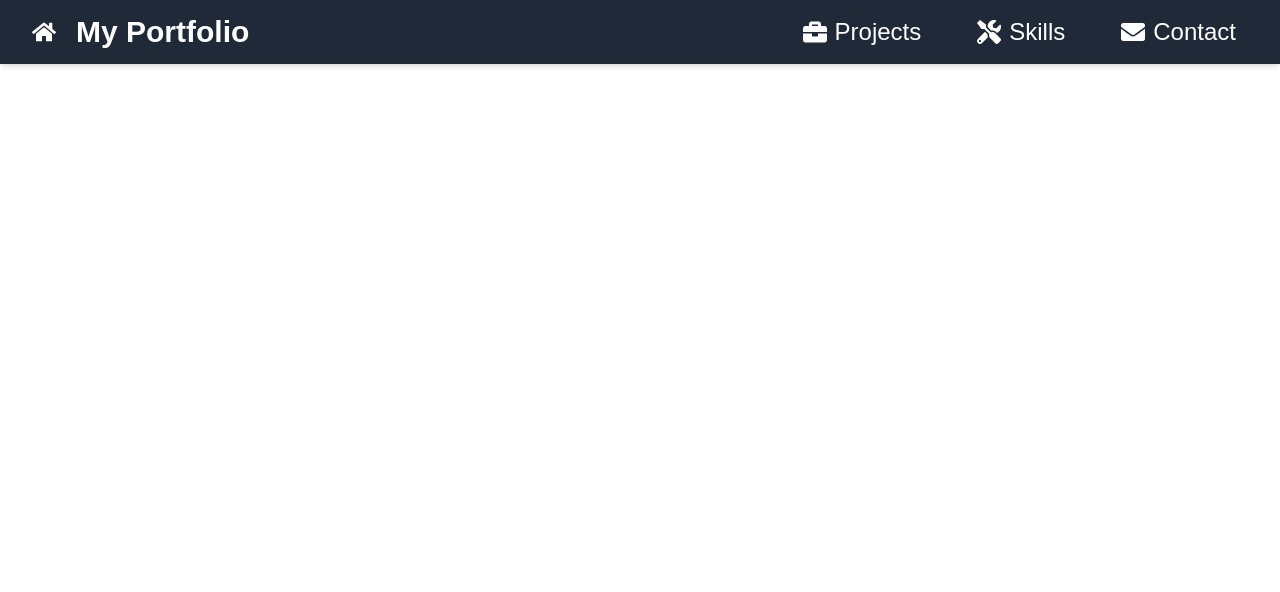
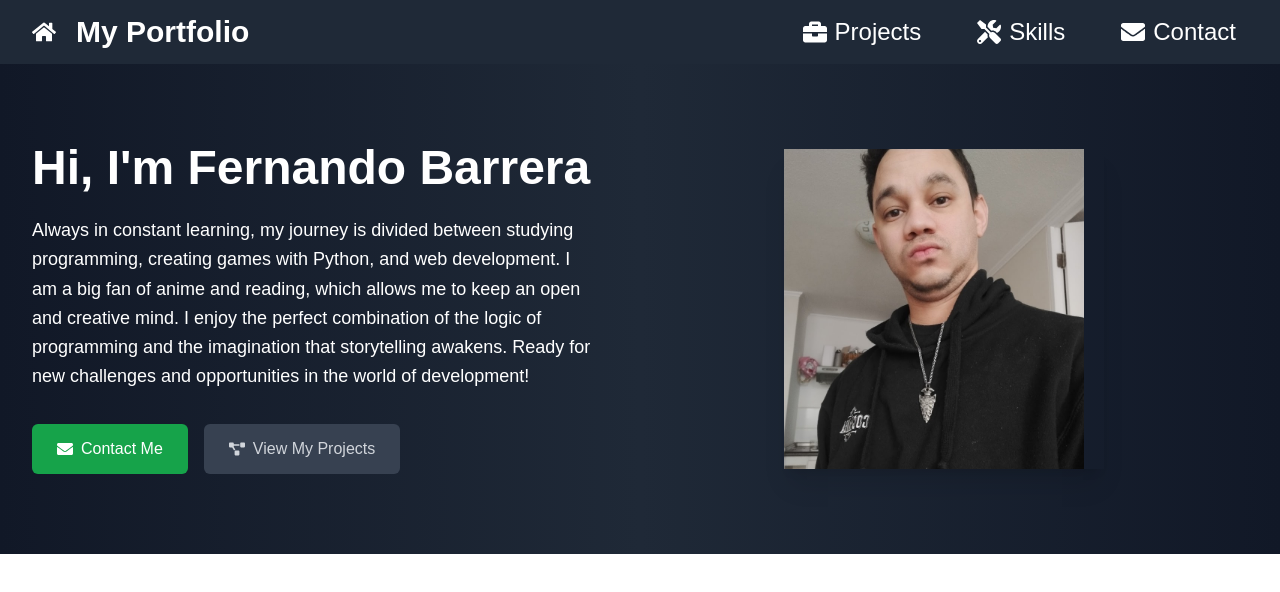
Before and after one commit to ferjbadev/ferjbadev.github.io, a Next.js app: page / in a window 1280 px wide. Shown: the top 592 px of the page. Built offline with nearby package versions, Linux system fonts and the light colour scheme.

Commit message:
Componente About

```diff
--- /dev/null
+++ b/src/app/components/About.tsx
@@ -0,0 +1,72 @@
+import Image from 'next/image'
+import Link from 'next/link'
+import { FaEnvelope, FaProjectDiagram } from 'react-icons/fa'
+
+const About = () => {
+    return (
+        // Sección principal del componente
+        <section id="about" className="bg-gradient-to-r from-gray-900 via-gray-800 to-gray-900 text-white py-20">
+            {/* Contenedor centrado horizontalmente con espaciado en los lados */}
+            <div className="container mx-auto px-4 sm:px-6 lg:px-8">
+                {/* Contenedor para organizar el contenido en columnas para pantallas grandes */}
+                <div className="flex flex-col lg:flex-row items-center justify-between">
+                    {/* Primer bloque: información personal y enlaces de contacto */}
+                    <div className="lg:w-1/2 lg:pr-12 mb-12 lg:mb-0">
+                        {/* Título principal */}
+                        <h1 className="text-4xl sm:text-5xl font-bold mb-6 animate-fade-in-up">
+                            Hi, I&apos;m Fernando Barrera
+                        </h1>
+
+                        {/* Párrafo de descripción */}
+                        <p className="text-lg mb-8 leading-relaxed animate-fade-in-up delay-200">
+                            Always in constant learning, my journey is divided between studying programming, creating games with Python, and web development.
+                            I am a big fan of anime and reading, which allows me to keep an open and creative mind.
+                            I enjoy the perfect combination of the logic of programming and the imagination that storytelling awakens.
+                            Ready for new challenges and opportunities in the world of development!
+                        </p>
+
+                        {/* Contenedor para los botones de contacto y proyectos */}
+                        <div className="flex flex-col sm:flex-row space-y-4 sm:space-y-0 sm:space-x-4">
+
+                            {/* Botón de Contacto */}
+                            <Link
+                                href="#contact"
+                                className="inline-flex items-center justify-center px-6 py-3 border border-transparent text-base font-medium rounded-md text-white bg-green-600 hover:bg-green-700 transition duration-300 ease-in-out transform hover:scale-105"
+                            >
+                                {/* Icono de sobre para el botón de contacto */}
+                                <FaEnvelope className="mr-2" />
+                                Contact Me
+                            </Link>
+
+                            {/* Botón de Proyectos */}
+                            <Link
+                                href="#projects"
+                                className="inline-flex items-center justify-center px-6 py-3 border border-transparent text-base font-medium rounded-md text-gray-300 bg-gray-700 hover:bg-gray-600 transition duration-300 ease-in-out transform hover:scale-105"
+                            >
+                                {/* Icono de diagrama para el botón de proyectos */}
+                                <FaProjectDiagram className="mr-2" />
+                                View My Projects
+                            </Link>
+                        </div>
+                    </div>
+
+                    {/* Segundo bloque: Imagen de perfil */}
+                    <div className="lg:w-1/2 flex justify-center">
+                        {/* Contenedor de la imagen con tamaño y sombra */}
+                        <div className="relative w-64 h-64 sm:w-80 sm:h-80 overflow-hidden shadow-xl animate-fade-in-up delay-400">
+                            {/* Componente de imagen */}
+                            <Image
+                                src="/foto.jpg"
+                                alt="Fernando Barrera"
+                                width={300} // Ancho de la imagen
+                                height={300} // Alto de la imagen
+                            />
+                        </div>
+                    </div>
+                </div>
+            </div>
+        </section>
+    )
+}
+
+export default About
--- a/src/app/components/Navbar.tsx
+++ b/src/app/components/Navbar.tsx
@@ -19,7 +19,7 @@ export default function Navbar() {
                         {/* Ícono de Inicio al lado del nombre del portafolio */}
                         <FaHome className="text-white text-2xl" />
                         <Link href="/">
-                            <span className="text-3xl font-bold text-white hover:bg-gray-700 px-3 py-2 rounded-md transition duration-300">
+                            <span className="text-3xl font-bold text-white hover:bg-gray-700 px-3 py-2 rounded-md transition duration-300 hover:scale-105">
                                 My Portfolio
                             </span>
                         </Link>
@@ -29,19 +29,19 @@ export default function Navbar() {
                     <nav className="hidden md:flex space-x-8">
                         {/* Enlace a 'Projects' con ícono y texto */}
                         <Link href="#projects">
-                            <span className="flex items-center text-white hover:bg-gray-700 px-3 py-2 rounded-md text-2xl font-medium transition duration-300">
+                            <span className="flex items-center text-white hover:bg-gray-700 px-3 py-2 rounded-md text-2xl font-medium transition duration-300 hover:scale-105">
                                 <FaBriefcase className="mr-2" /> Projects
                             </span>
                         </Link>
                         {/* Enlace a 'Skills' con ícono y texto */}
                         <Link href="#skills">
-                            <span className="flex items-center text-white hover:bg-gray-700 px-3 py-2 rounded-md text-2xl font-medium transition duration-300">
+                            <span className="flex items-center text-white hover:bg-gray-700 px-3 py-2 rounded-md text-2xl font-medium transition duration-300 hover:scale-105">
                                 <FaTools className="mr-2" /> Skills
                             </span>
                         </Link>
                         {/* Enlace a 'Contact' con ícono y texto */}
                         <Link href="#contact">
-                            <span className="flex items-center text-white hover:bg-gray-700 px-3 py-2 rounded-md text-2xl font-medium transition duration-300">
+                            <span className="flex items-center text-white hover:bg-gray-700 px-3 py-2 rounded-md text-2xl font-medium transition duration-300 hover:scale-105">
                                 <FaEnvelope className="mr-2" /> Contact
                             </span>
                         </Link>
--- a/src/app/page.tsx
+++ b/src/app/page.tsx
@@ -1,8 +1,10 @@
 import Navbar from "./components/Navbar";
+import About from "./components/About";
 
 export default function Home() {
   return (
     <div>
       <Navbar />
+      <About />
     </div>);
 }
```
Also changed, not shown: public/foto.jpg (added).
